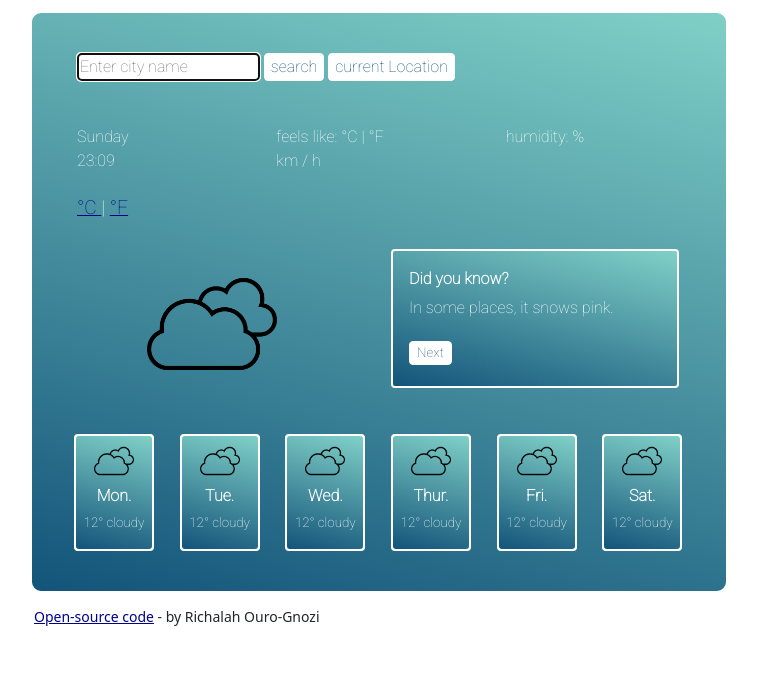
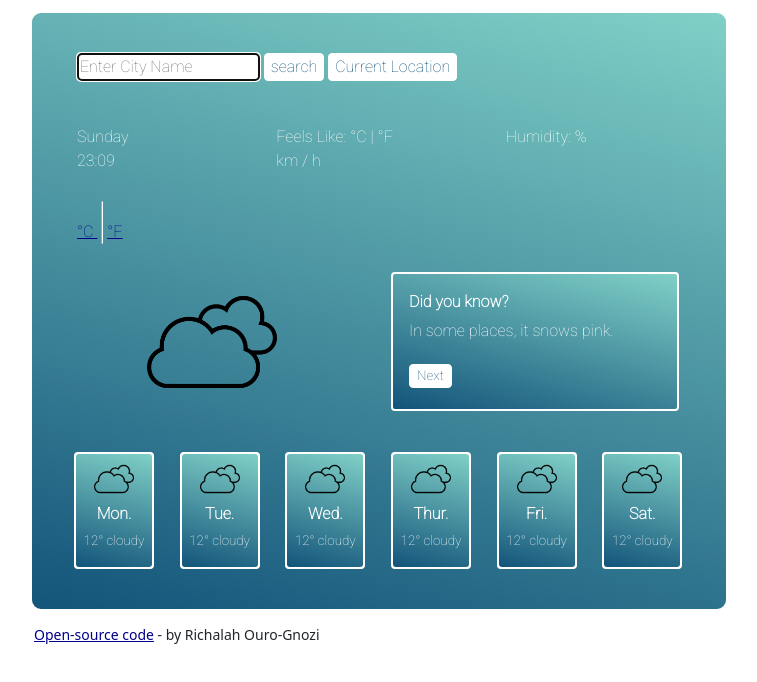
Before and after one commit to riouro/Weather_Project, a plain HTML site: page index.html in a window 1280 px wide. Shown: the whole page, without its empty margins (261-1018 px from the left). Drawn offline with nearby package versions, Linux system fonts and the light colour scheme; no server answers.

Commit message:
updated some styling

```diff
--- a/index.html
+++ b/index.html
@@ -22,7 +22,7 @@
       <form id="location-form">
         <input
           type="text"
-          placeholder="Enter city name"
+          placeholder="Enter City Name"
           autocomplete="off"
           autofocus="on"
           class="enterlocationbutton"
@@ -30,21 +30,23 @@
         />
         <input type="submit" value="search" class="searchbutton" />
         <button type="button" class="currentlocationbutton">
-          current Location
+          Current Location
         </button>
       </form>
 <br>
       <h1 id="city-name"></h1>
       <div class="row">
         <div class="col-4"><span class="date" id=currentDate></span></div>
-        <div class="col-4"><span class="feelsinfo"> feels like: <span id="feels-like"></span> °C | °F </span></div>
-        <div class="col-4"><span class="humidityinfo"> humidity: <span id="humidity"> </span> % </span></div>
+        <div class="col-4"><span class="feelsinfo"> Feels Like:  <span id="feels-like"></span>  °C  |  °F  </span></div>
+        <div class="col-4"><span class="humidityinfo"> Humidity:  <span id="humidity"> </span>  %  </span></div>
       </div>
       <div class="row">
         <div class="col-4"><span class="time" id=currentTime></span></div>
-        <div class="col-4"><span class="windinfo"> <span id="wind"> </span> km / h </span></div>
+        <div class="col-4"><span class="windinfo"> <span id="wind"> </span>  km / h </span></div>
       </div>
-      <h2 class="currenttemp"><span id="weather-description" ></span> <span id= "actual-temperature"> </span> <a href = "#" id="fahrenheit-link"> °C  </a> | <a href = "#" id="fahrenheit-link"> °F </a> </h2>
+
+      <span class="currenttemp" > <span id= "actual-temperature"> </span> <a href = "#" class="cLink" id="celcius-link"> °C </a> |<a href = "#" class="fLink" id="fahrenheit-link">°F</a></span>
+      <div class="weatherDescription"><span id="weather-description" ></span></div>
       <br>
       <div class="row">
         <div class="col-6">
--- a/src/styles.css
+++ b/src/styles.css
@@ -28,6 +28,7 @@ span.date {
 
 span.time {
   margin-left: 30px;
+  margin-bottom: 30px;
 }
 
 p.introfacts {
@@ -50,14 +51,27 @@ div.card {
   background: linear-gradient(15deg, #13547a 0%, #80d0c7 100%);
 }
 
-h2.currenttemp {
-  padding: -5px;
-  padding-top: 25px;
+span.currenttemp {
+  display: inline-block;
   margin-left: 30px;
-  font-weight: 500px;
-  line-height: 1;
+  margin-top: 10px;
+  font-size: 50px;
+}
+
+.cLink {
+  font-size: medium;
+}
+
+.fLink {
+  font-size: medium;
+}
+
+.weatherDescription {
+  margin-left: 30px;
   font-size: larger;
+  margin-top: -10px;
 }
+
 .enterlocationbutton {
   border-radius: 4px;
   border: 1px solid white;
@@ -92,7 +106,7 @@ h2.currenttemp {
 .mainimagecloude {
   margin-left: 100px;
   margin-right: 70px;
-  margin-top: 10px;
+  margin-top: 5px;
   margin-bottom: 10px;
   width: 130px;
   padding-bottom: 15px;
```
